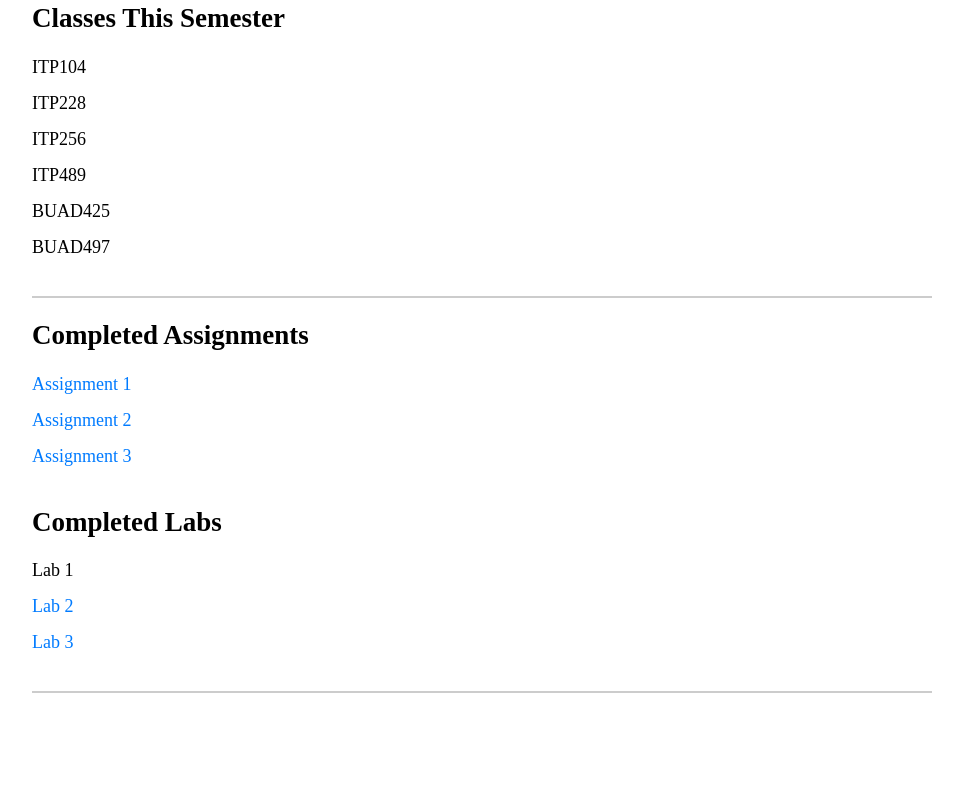
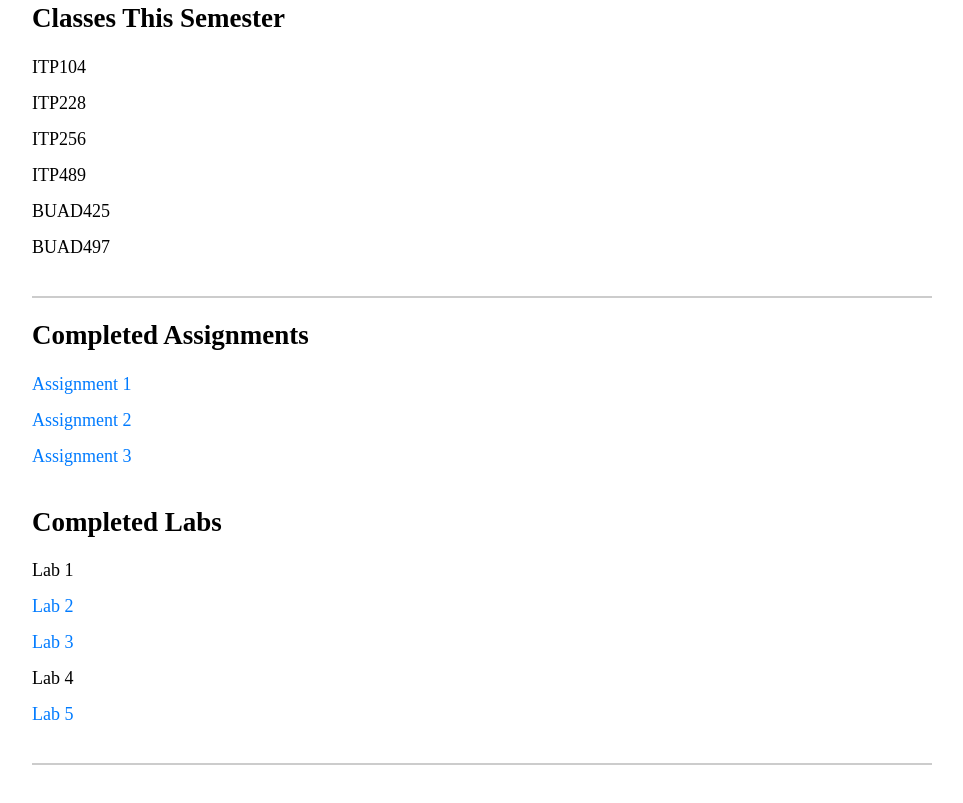
Before and after one commit to uscwebdev/itp104-submissions-scottyenchen, a plain HTML site: page index.html in a window 1280 px wide. Shown: the part 706-1509 px from the top of the page, without its empty margins (158-1121 px from the left). Before the commit the page ends 1437 px from the top, so only its background shows below. Drawn offline with Linux system fonts and the light colour scheme.

Commit message:
Update index.html

```diff
--- a/index.html
+++ b/index.html
@@ -95,6 +95,8 @@
                     <li>Lab 1</li>
                     <li><a href="index.html">Lab 2</a></li>
                     <li><a href="https://uscwebdev.github.io/itp104-submissions-scottyenchen/Lab_03/" target="_blank">Lab 3</a></li>
+                    <li>Lab 4</li>
+                    <li><a href="https://uscwebdev.github.io/itp104-submissions-scottyenchen/Lab_05/" target=:_blank">Lab 5</a></li>
                 </ul>
             </div>
         </div>
```
